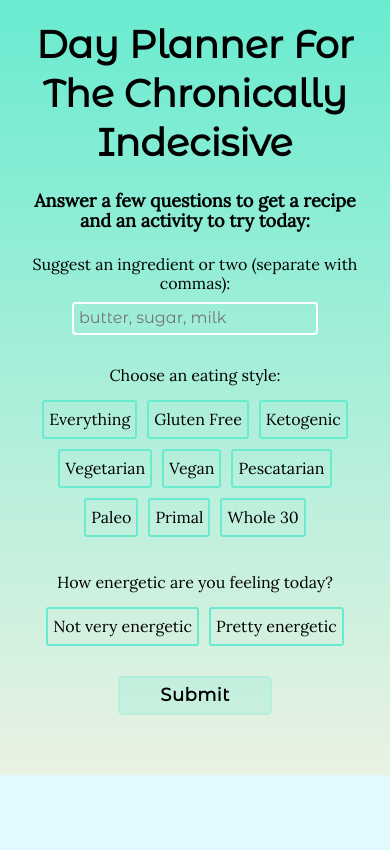
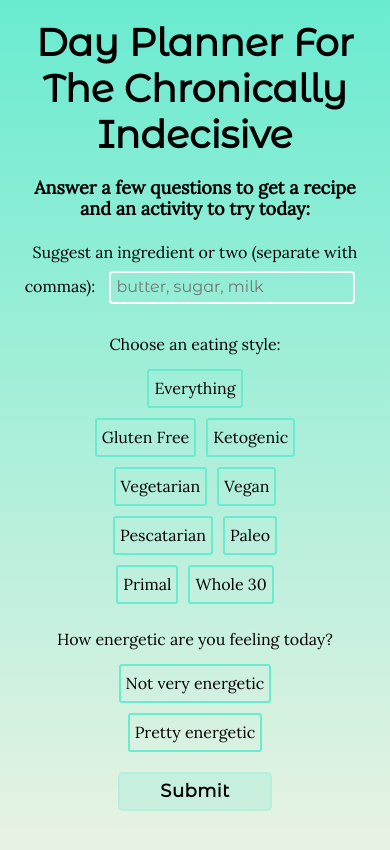
Before and after one commit to ftwin/dayPlanner, a plain HTML site: page index.html in a window 390 px wide. Drawn offline with nearby package versions, Linux system fonts and the light colour scheme.

Commit message:
further css tweaks

```diff
--- a/style.css
+++ b/style.css
@@ -42,40 +42,48 @@ body {
 
 h1 {
     font-family: 'Montserrat Alternates', sans-serif;
-    font-size: 7rem;
-    line-height: 9rem;
+    font-size: 7.2rem;
+    line-height: 8.8rem;
     text-transform: capitalize;
+    margin: 0 auto;
+    padding: 2rem 0;
 }
 
 h2 {
     font-size: 2.4rem;
-    padding: 2rem 0;
+    margin: 0 auto;
+    padding: 1rem 0;
 }
 
 div {
-    padding: 20px 0;
+    padding: 10px 0;
+    margin: 0 auto;
+}
+
+p {
+    line-height: 3rem;
+    margin: 0 auto;
 }
 
 .radioButtons {
     display: flex;
     flex-wrap: wrap;
     justify-content: center;
-}
-
-.submit {
-    padding-top: 3.8rem;
+    width: 60%;
+    margin: 0 auto;
 }
 
 .container {
     background-image: linear-gradient(rgba(105, 235, 208, 1), rgba(234, 242, 227, 1));
-    width: 1400px;
-    max-width: 75%;
+    max-width: 1200px;
+    width: 80%;
     margin: 0 auto;
+    padding: 0;
 }
 
 .insideContainer {
     padding: 0;
-    max-width: 75%;
+    width: 80%;
     margin: 0 auto;
 }
 
@@ -134,10 +142,6 @@ input[type=submit]:hover {
     border-color: #ffffff;
 }
 
-p {
-    line-height: 4rem;
-}
-
 .results {
     font-size: 2.4rem;
     line-height: 4.8rem;
@@ -148,33 +152,29 @@ p {
 /* iPad Pro */
 @media (max-width: 1200px) {
     .container {
-        max-width: 90%;
+        width: 90%;
     }
 
     h1 {
         font-size: 6rem;
-        line-height: 8.5rem;
+        line-height: 7.2rem;
     }
 }
 
 /* Portrait tablet and small desktops */
 @media (max-width: 940px) {
     .containter {
-        max-width: 100%;
+        width: 100%;
     }
 
     h1 {
         font-size: 5rem;
-        line-height: 7rem;
+        line-height: 6rem;
     }
 
     h2 {
         font-size: 2rem;
-        padding: 1.5rem 0;
-    }
-
-    div {
-        padding: 10px 0;
+        padding: 0.8rem 2rem;
     }
 
     body {
@@ -183,12 +183,10 @@ p {
 
     p {
         line-height: 2rem;
-        margin: 1rem;
     }
 
     .insideContainer {
-        max-width: 85%;
-        margin: 0 auto;
+        width: 85%;
     }
 
     .results {
@@ -206,16 +204,25 @@ p {
         padding: 1rem 5rem;
         letter-spacing: 1px;
     }
-
-    .submit {
-        padding-top: 2rem;
-    }
 }
 
 /* Landscape phone to portrait tablet */
 @media (max-width: 768px) {
     .container {
-        max-width: 100%;
+        width: 100%;
+    }
+
+    .insideContainer {
+        width: 90%;
+    }
+
+    h1 {
+        font-size: 4.5rem;
+        line-height: 5.4rem;
+    }
+
+    .radioButtons {
+        padding-bottom: 0;
     }
 }
 
@@ -224,18 +231,12 @@ p {
 @media (max-width: 480px) {
     h1 {
         font-size: 3.8rem;
-        line-height: 4.9rem;
-        margin: 1rem auto;
+        line-height: 4.6rem;
     }
 
     h2 {
         font-size: 1.8rem;
-        padding: 1.35rem 0;
-        margin: 0 auto;
-    }
-
-    div, p {
-        margin: 0 auto;
+        padding: 0 0 1.35rem 0;
     }
 
     input[type=radio]+label {
@@ -258,16 +259,11 @@ p {
     h1 {
         font-size: 3rem;
         line-height: 4rem;
-        margin: 1rem auto;
     }
 
     h2 {
         font-size: 1.6rem;
-        padding: 1rem 0;
-        margin: 0 auto;
-    }
-
-    div, p {
+        padding: 0 0 0.75rem 0;
         margin: 0 auto;
     }
 
@@ -275,11 +271,4 @@ p {
         line-height: 2rem;
     }
 
-    .radioButtons {
-        padding-bottom: 0;
-    }
-
-    .submit {
-        padding-top: .5rem;
-    }
 }
```
